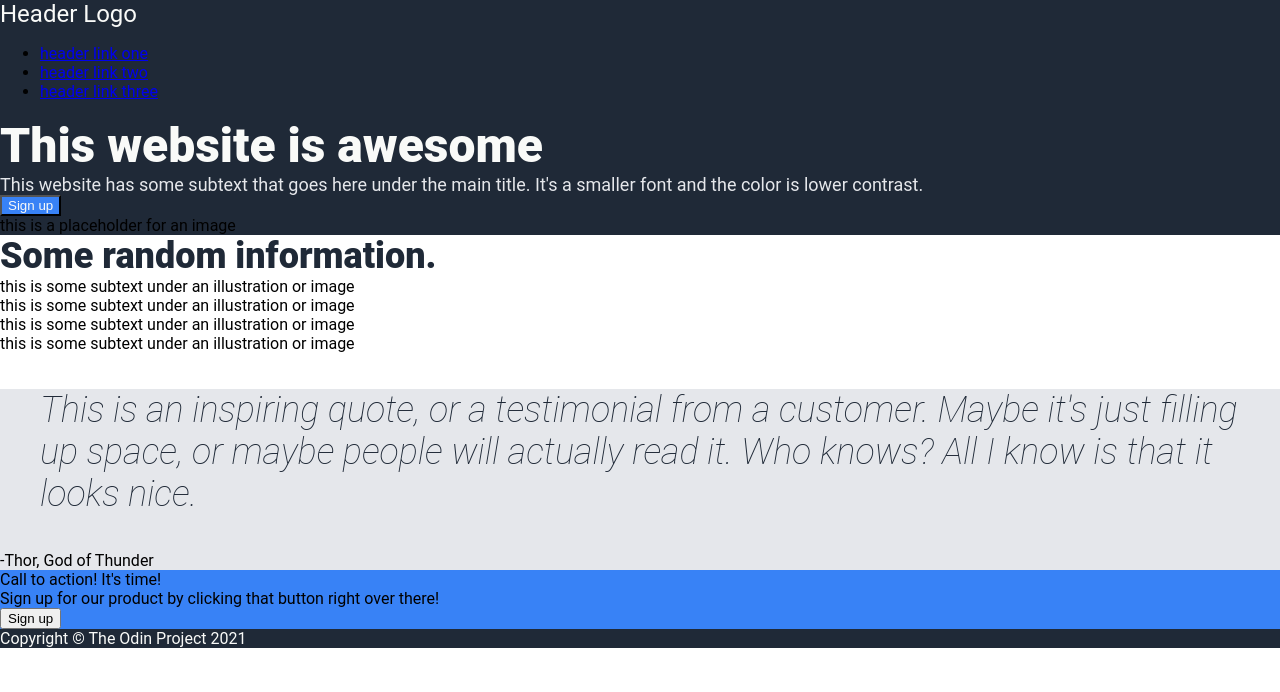
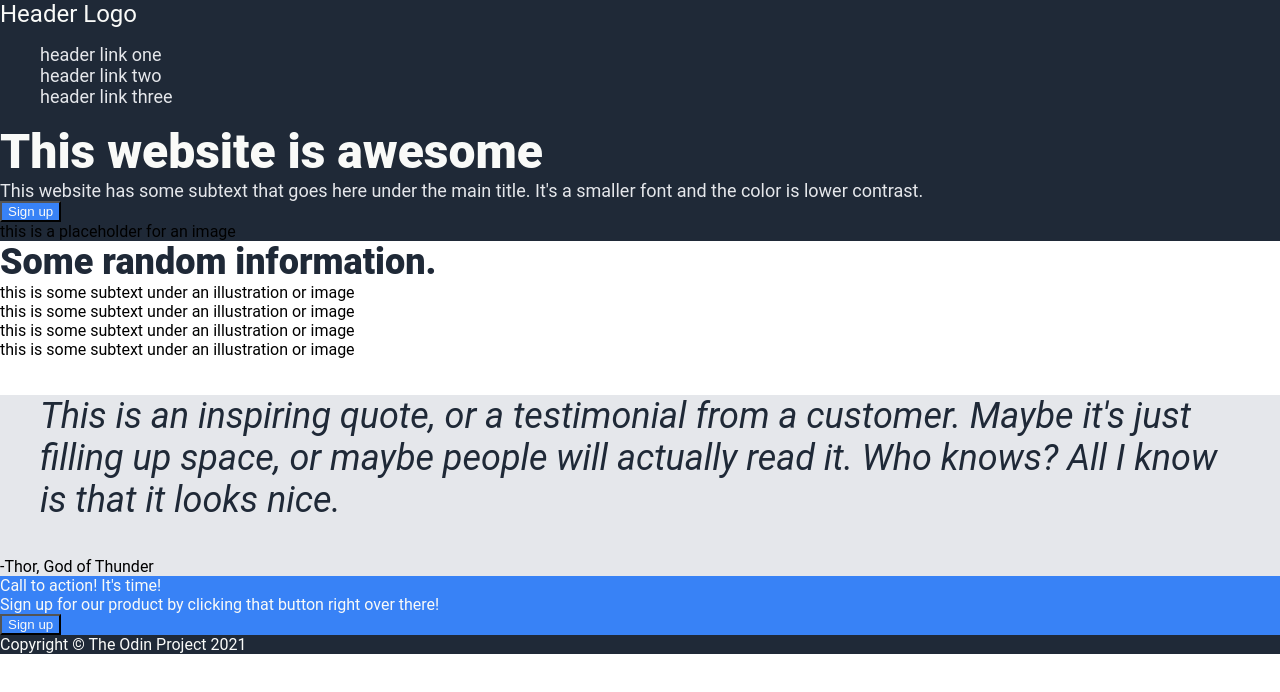
Before and after one commit to cjriley20/landing-page, a plain HTML site: page index.html in a window 1280 px wide. Drawn offline with Linux system fonts and the light colour scheme.

Commit message:
Style header links

```diff
--- a/styles.css
+++ b/styles.css
@@ -28,6 +28,16 @@ body {
   color: #f9faf8;
 }
 
+.header ul {
+  list-style-type: none;
+}
+
+.header a {
+  color: #e5e7eb;
+  font-size: 18px;
+  text-decoration: none;
+}
+
 .info .title {
   color: #1f2937;
   font-size: 36px;
@@ -42,11 +52,16 @@ body {
   color: #1f2937;
   font-size: 36px;
   font-style: italic;
-  font-weight: 100;
 }
 
 .action {
   background-color: #3882f6;
+  color: #f9faf8;
+}
+
+.action button {
+  background-color: #3882f6;
+  color: #f9faf8;
 }
 
 .footer {
```
